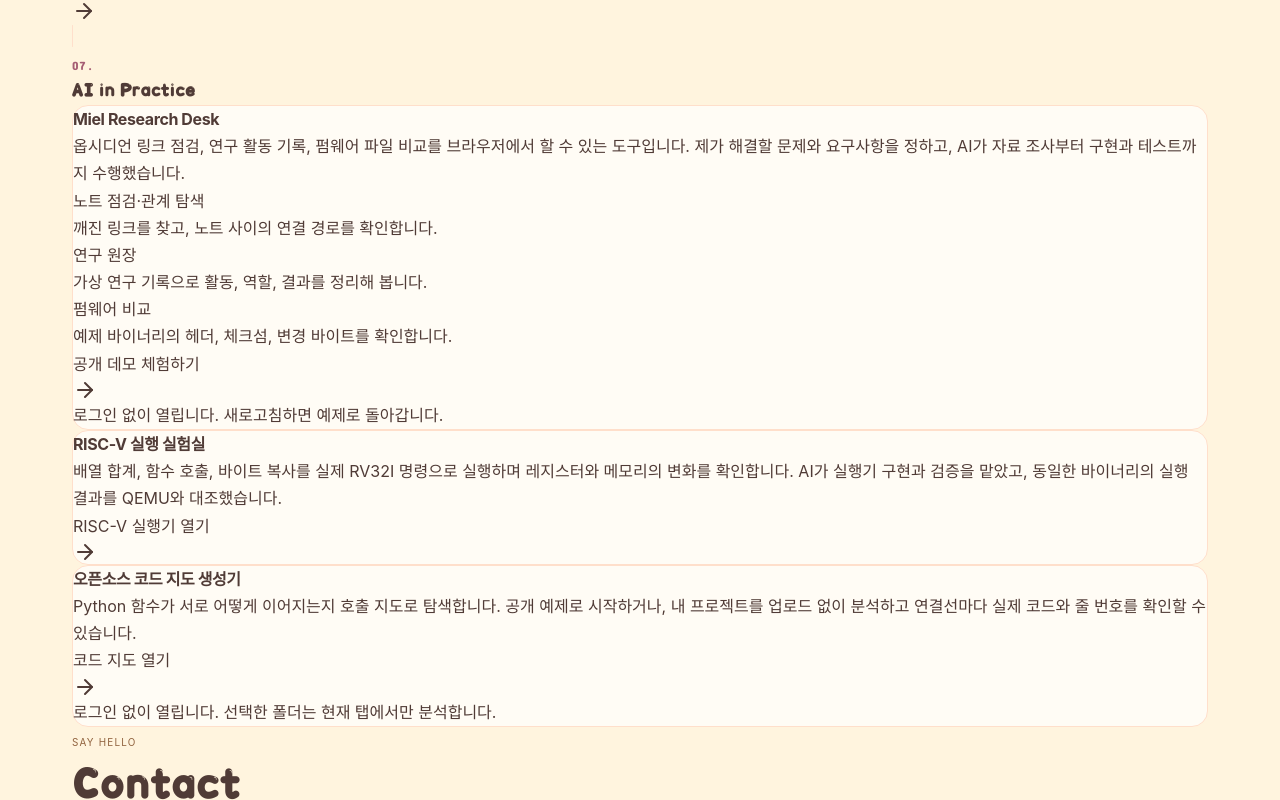
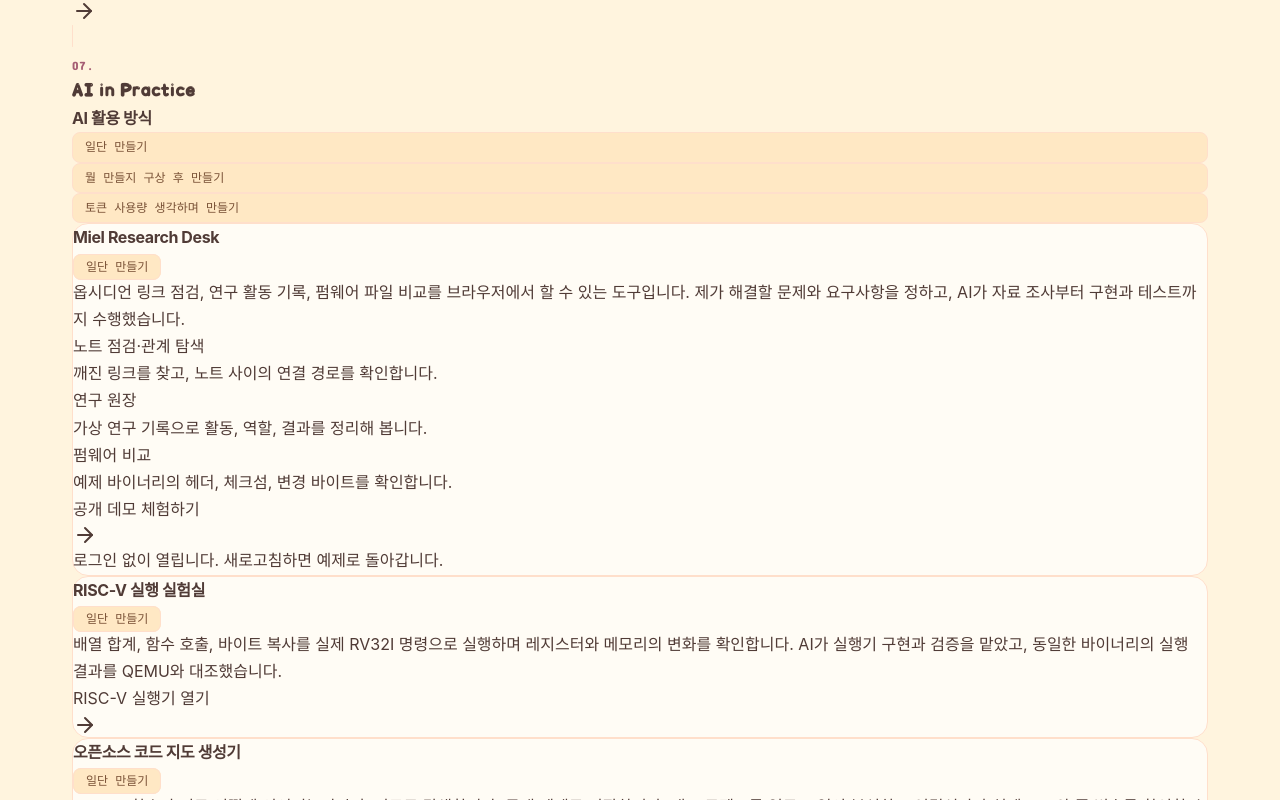
Before and after one commit to fev20/portfolio, a React (Vite) app in the folder client/: page /#/ in a window 1280 px wide. Shown: the part 9260-10060 px from the top of the page. Built offline with nearby package versions, Linux system fonts and the light colour scheme; no server answers; a web font is replaced by a local one.

Commit message:
Label AI portfolio projects by build approach

```diff
--- a/client/src/components/sections/AiDevelopmentSection.tsx
+++ b/client/src/components/sections/AiDevelopmentSection.tsx
@@ -1,4 +1,19 @@
 import { ArrowRight } from "lucide-react";
+
+const aiApproaches = {
+  buildFirst: "일단 만들기",
+  planFirst: "뭘 만들지 구상 후 만들기",
+  tokenAware: "토큰 사용량 생각하며 만들기",
+} as const;
+
+function ProjectHeading({ title, approach }: { title: string; approach: keyof typeof aiApproaches }) {
+  return (
+    <div className="flex flex-wrap items-center gap-x-4 gap-y-2">
+      <h3 className="text-xl font-semibold sm:text-2xl">{title}</h3>
+      <span className="skill-tag">{aiApproaches[approach]}</span>
+    </div>
+  );
+}
 
 export default function AiDevelopmentSection() {
   return (
@@ -19,8 +34,17 @@ export default function AiDevelopmentSection() {
           <div className="h-px max-w-[200px] flex-1 bg-[var(--line)]" />
         </div>
 
+        <div className="mb-6 flex flex-wrap items-center gap-x-4 gap-y-2">
+          <h3 id="ai-approaches" className="text-sm font-semibold text-[var(--ink-secondary)]">AI 활용 방식</h3>
+          <ul aria-labelledby="ai-approaches" className="flex flex-wrap gap-2">
+            {Object.values(aiApproaches).map(label => (
+              <li key={label} className="skill-tag">{label}</li>
+            ))}
+          </ul>
+        </div>
+
         <article className="paper-card p-5 sm:p-8">
-          <h3 className="text-xl font-semibold sm:text-2xl">Miel Research Desk</h3>
+          <ProjectHeading title="Miel Research Desk" approach="buildFirst" />
           <p className="mt-3 max-w-3xl text-sm leading-relaxed text-[var(--ink-secondary)] [word-break:keep-all] sm:text-base">
             옵시디언 링크 점검, 연구 활동 기록, 펌웨어 파일 비교를 브라우저에서 할 수 있는 도구입니다.
             제가 해결할 문제와 요구사항을 정하고, AI가 자료 조사부터 구현과 테스트까지 수행했습니다.
@@ -61,7 +85,7 @@ export default function AiDevelopmentSection() {
         </article>
 
         <article className="paper-card mt-5 p-5 sm:p-8">
-          <h3 className="text-xl font-semibold sm:text-2xl">RISC-V 실행 실험실</h3>
+          <ProjectHeading title="RISC-V 실행 실험실" approach="buildFirst" />
           <p className="mt-3 max-w-3xl text-sm leading-relaxed text-[var(--ink-secondary)] [word-break:keep-all] sm:text-base">
             배열 합계, 함수 호출, 바이트 복사를 실제 RV32I 명령으로 실행하며 레지스터와 메모리의 변화를 확인합니다.
             AI가 실행기 구현과 검증을 맡았고, 동일한 바이너리의 실행 결과를 QEMU와 대조했습니다.
@@ -76,9 +100,7 @@ export default function AiDevelopmentSection() {
         </article>
 
         <article className="paper-card mt-5 p-5 sm:p-8">
-          <h3 className="text-xl font-semibold sm:text-2xl">
-            오픈소스 코드 지도 생성기
-          </h3>
+          <ProjectHeading title="오픈소스 코드 지도 생성기" approach="buildFirst" />
           <p className="mt-3 max-w-3xl text-sm leading-relaxed text-[var(--ink-secondary)] [word-break:keep-all] sm:text-base">
             Python 함수가 서로 어떻게 이어지는지 호출 지도로 탐색합니다.
             공개 예제로 시작하거나, 내 프로젝트를 업로드 없이 분석하고
```
